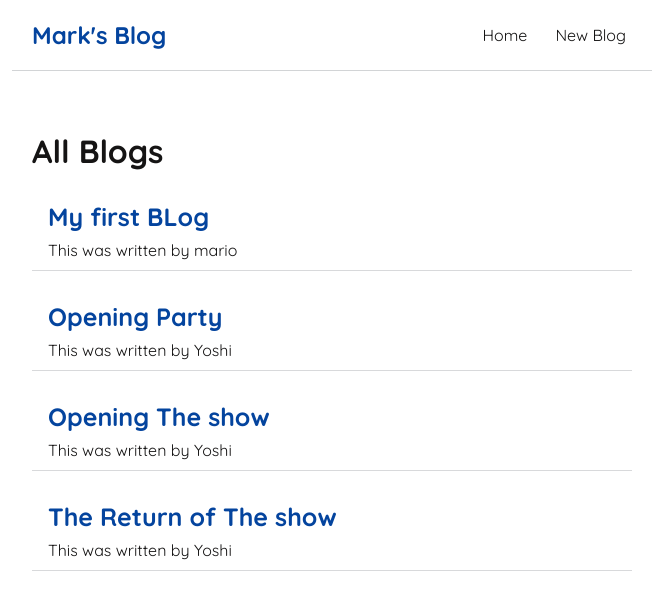
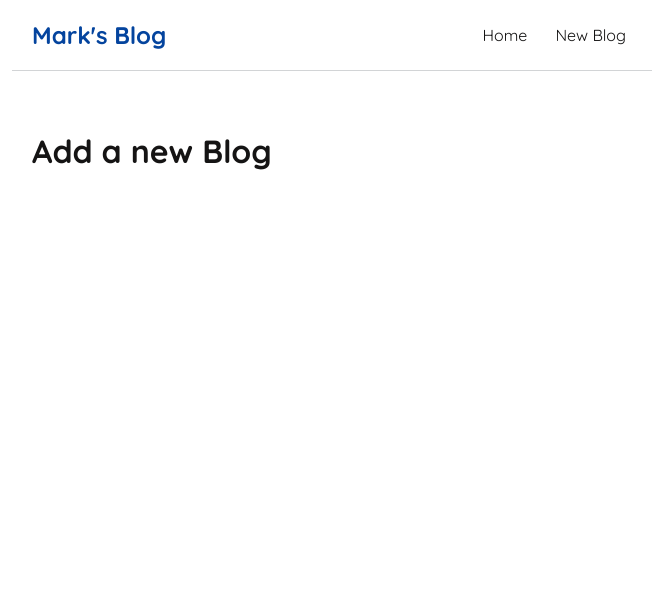
Before and after one commit to Mikwuegbu/Mark_Blog, a React (Create React App) app: page /create in a window 1280 px wide. Shown: the top 610 px of the page, without its empty margins (308-971 px from the left). Built offline with nearby package versions, Linux system fonts and the light colour scheme; data requests are answered from the project's data file.

Commit message:
A clean up code (Aborting fetch)

```diff
--- a/src/App.js
+++ b/src/App.js
@@ -1,6 +1,7 @@
 import NavBar from './NavBar';
 import Home from './Home';
 import { BrowserRouter as Router, Route, Switch } from "react-router-dom";
+import Create from './Create';
 
 function App() {
   return (
@@ -8,8 +9,13 @@
       <div className="App">
         <NavBar />
         <div className="content">
-          <Switch path="/">
-            <Home />
+          <Switch>
+            <Route exact path="/">
+              <Home />
+            </Route>
+            <Route exact path="/create">
+              <Create />
+            </Route>
           </Switch>
         </div>
       </div>
--- /dev/null
+++ b/src/Create.jsx
@@ -0,0 +1,13 @@
+import React from 'react'
+
+function Create() {
+    return (
+        <div>
+            <h1>
+                Add a new Blog
+            </h1>
+        </div>
+    )
+}
+
+export default Create
--- a/src/NavBar.jsx
+++ b/src/NavBar.jsx
@@ -1,12 +1,15 @@
 import React from 'react'
+import { Link } from "react-router-dom";
+
+//demostrating the use of Link in replacement to <a> </a>
 
 const NavBar = () => {
     return (
         <nav className="navbar">
             <h1>Mark's Blog</h1>
             <div className="links">
-                <a href="/">Home</a>
-                <a href='/create'>New Blog</a>
+                <Link to="/">Home</Link>
+                <Link to='/create'>New Blog</Link>
             </div>
         </nav>
     )
--- a/src/useFetch.jsx
+++ b/src/useFetch.jsx
@@ -2,15 +2,20 @@
 
 const useFetch = (url) => {
 
-    //making a custom hook
+    // making a custom hook for reusability
 
     const [data, setBlog] = useState(null);
     const [isLoading, setIsLoading] = useState(true);
     const [error, setError] = useState(null);
 
     useEffect(() => {
+
+        // Implementing a Clean up code to handle Unmounted Error
+
+        const abortCont = new AbortController();
+
         setTimeout(() => {
-            fetch(url)
+            fetch(url, { signal: abortCont.signal })
                 .then(res => {
                     if (!res.ok) {
                         throw Error('Sorry! We couldn\'t find the resources')
@@ -23,10 +28,15 @@
                     setError(null);
                 })
                 .catch(err => {
-                    setError(err.message);
-                    setIsLoading(false);
+                    if (err.name === 'AbortError') {
+                        console.log('fetch Aborted')
+                    } else {
+                        setError(err.message);
+                        setIsLoading(false);
+                    }
                 });
         }, 200);
+        return () => console.log('Clean Up!');
     }, [url]);
 
     return { data, isLoading, error }
```
